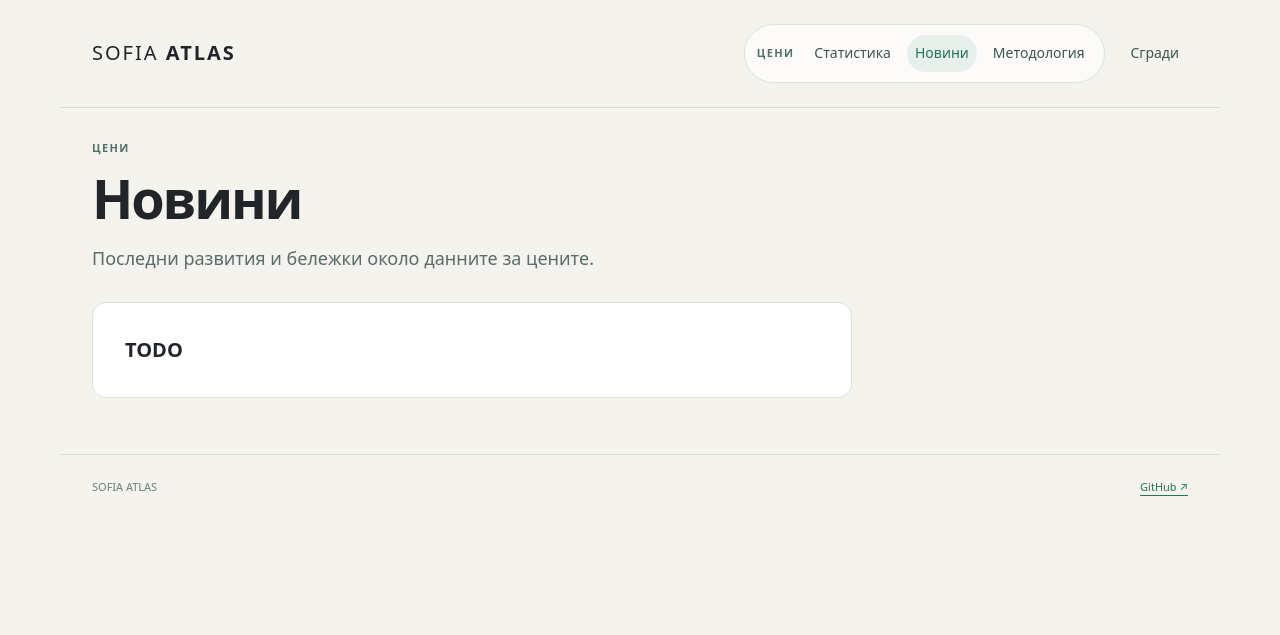
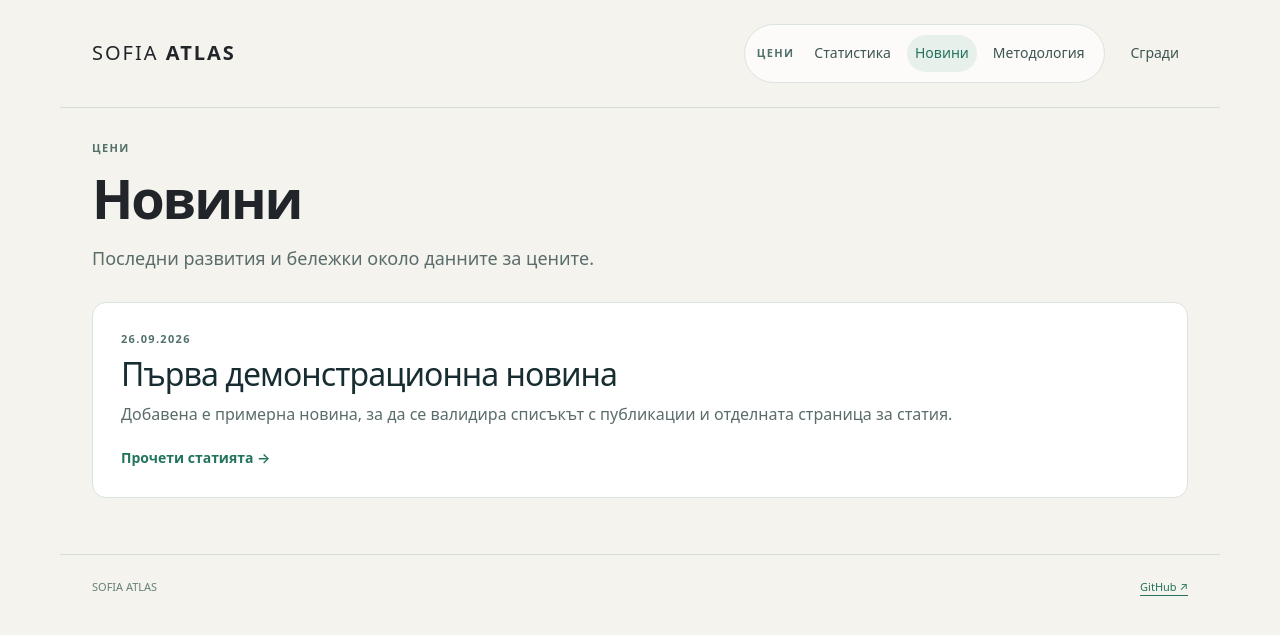
Before and after one commit to s7oev/sofia-atlas, a Jekyll site: the page built from prices/news/index.html, in a window 1280 px wide. Shown: the top 635 px of the page. Built offline with Jekyll 4.4.1, drawn with Linux system fonts in a browser that asks for light colours.

Commit message:
feat: add price news section with layout and demo content

```diff
--- a/_config.yml
+++ b/_config.yml
@@ -6,6 +6,10 @@
 permalink: pretty
 markdown: kramdown
 theme: null
+collections:
+  price_news:
+    output: true
+    permalink: /prices/news/:name/
 defaults:
   - scope:
       path: ""
@@ -13,3 +17,8 @@
       layout: default
       image_root: ""
       body_class: ""
+  - scope:
+      path: ""
+      type: price_news
+    values:
+      layout: news-article
--- /dev/null
+++ b/_price_news/demo-update.html
@@ -0,0 +1,19 @@
+---
+title: Първа демонстрационна новина
+heading: Първа демонстрационна новина
+description: Демонстрационна новина за секцията с новини за цените.
+summary: Добавена е примерна новина, за да се валидира списъкът с публикации и отделната страница за статия.
+date: 2026-09-26
+eyebrow: Цени
+nav_key: prices-news
+---
+
+<p>
+  Това е примерна публикация в секцията „Новини“. Тя показва как новините могат да се управляват като отделни Jekyll
+  документи и автоматично да се визуализират в списък на страницата с новини.
+</p>
+
+<p>
+  При добавяне на нови файлове в <strong>_price_news</strong>, те ще се появяват автоматично в списъка, а за всеки от тях ще
+  се генерира и самостоятелна страница.
+</p>
--- a/prices/news/index.html
+++ b/prices/news/index.html
@@ -7,6 +7,28 @@
 lead: Последни развития и бележки около данните за цените.
 nav_key: prices-news
 ---
-<section class="empty-state">
-  <p>TODO</p>
+<section class="news-listing">
+  <div class="article-card w-100">
+    {% assign news_items = site.price_news | sort: 'date' | reverse %}
+    {% if news_items.size > 0 %}
+      <div class="d-grid gap-3">
+        {% for item in news_items %}
+          <article class="news-item pb-3{% unless forloop.last %} border-bottom{% endunless %}">
+            <p class="eyebrow mb-2">{{ item.date | date: "%d.%m.%Y" }}</p>
+            <h2 class="news-item-title mb-2">
+              <a href="{{ item.url | relative_url }}">{{ item.title }}</a>
+            </h2>
+            {% if item.summary %}
+              <p class="news-item-summary mb-3">{{ item.summary }}</p>
+            {% endif %}
+            <a class="news-item-link" href="{{ item.url | relative_url }}">Прочети статията →</a>
+          </article>
+        {% endfor %}
+      </div>
+    {% else %}
+      <section class="empty-state w-100">
+        <p>Няма публикувани новини.</p>
+      </section>
+    {% endif %}
+  </div>
 </section>
--- a/style.css
+++ b/style.css
@@ -277,6 +277,47 @@
   padding: 28px;
 }
 
+.news-listing {
+  width: 100%;
+}
+
+.news-item {
+  border-color: var(--border-soft) !important;
+}
+
+.news-item:last-child {
+  padding-bottom: 0 !important;
+}
+
+.news-item-title {
+  font-size: clamp(24px, 3vw, 32px);
+  line-height: 1.2;
+  letter-spacing: -0.03em;
+}
+
+.news-item-title a {
+  color: #172d31;
+  text-decoration: none;
+}
+
+.news-item-title a:hover,
+.news-item-title a:focus {
+  color: var(--accent);
+}
+
+.news-item-summary,
+.news-meta {
+  font-size: 16px;
+  line-height: 1.7;
+  color: var(--muted);
+}
+
+.news-item-link {
+  font-size: 14px;
+  font-weight: 600;
+  text-decoration: none;
+}
+
 .article-copy p {
   font-size: 16px;
   line-height: 1.9;
```
Also changed, not shown: _layouts/news-article.html (added, +21 -0 lines).
